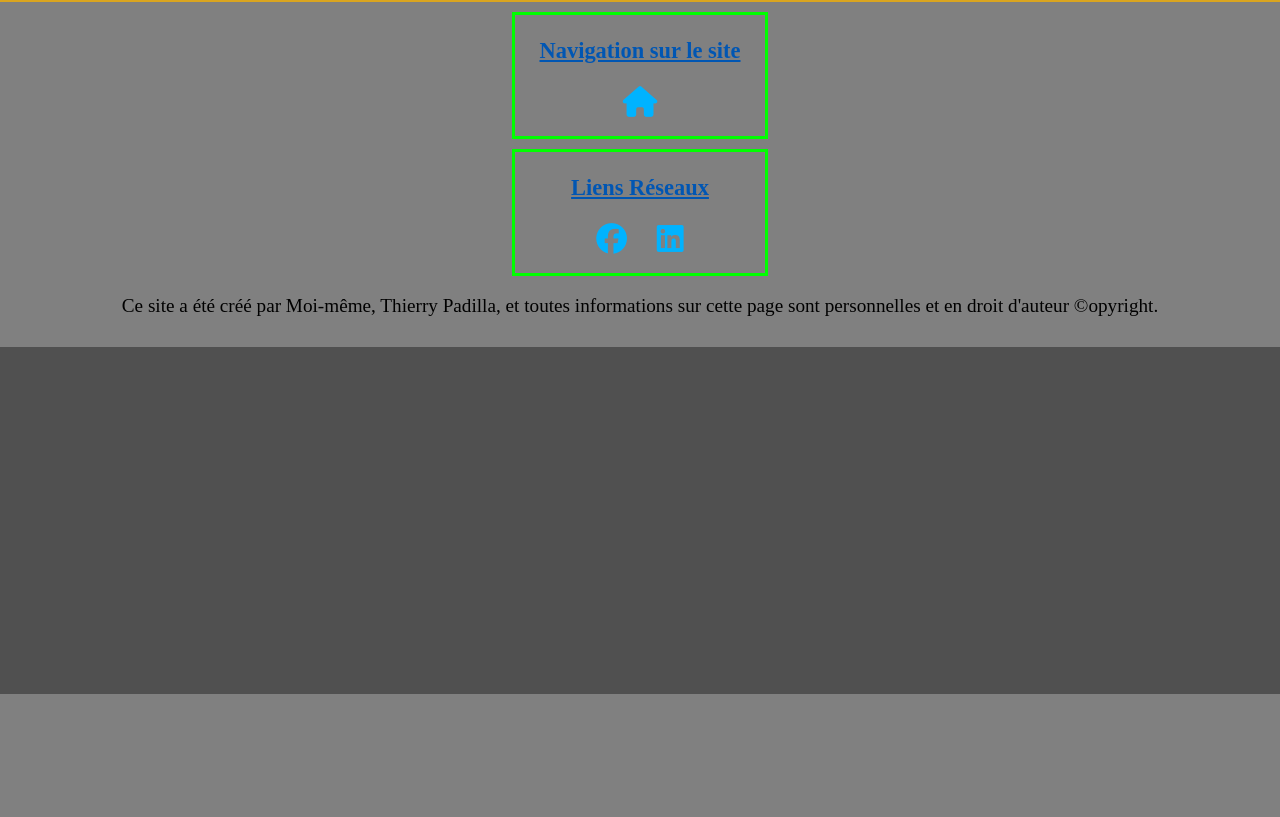
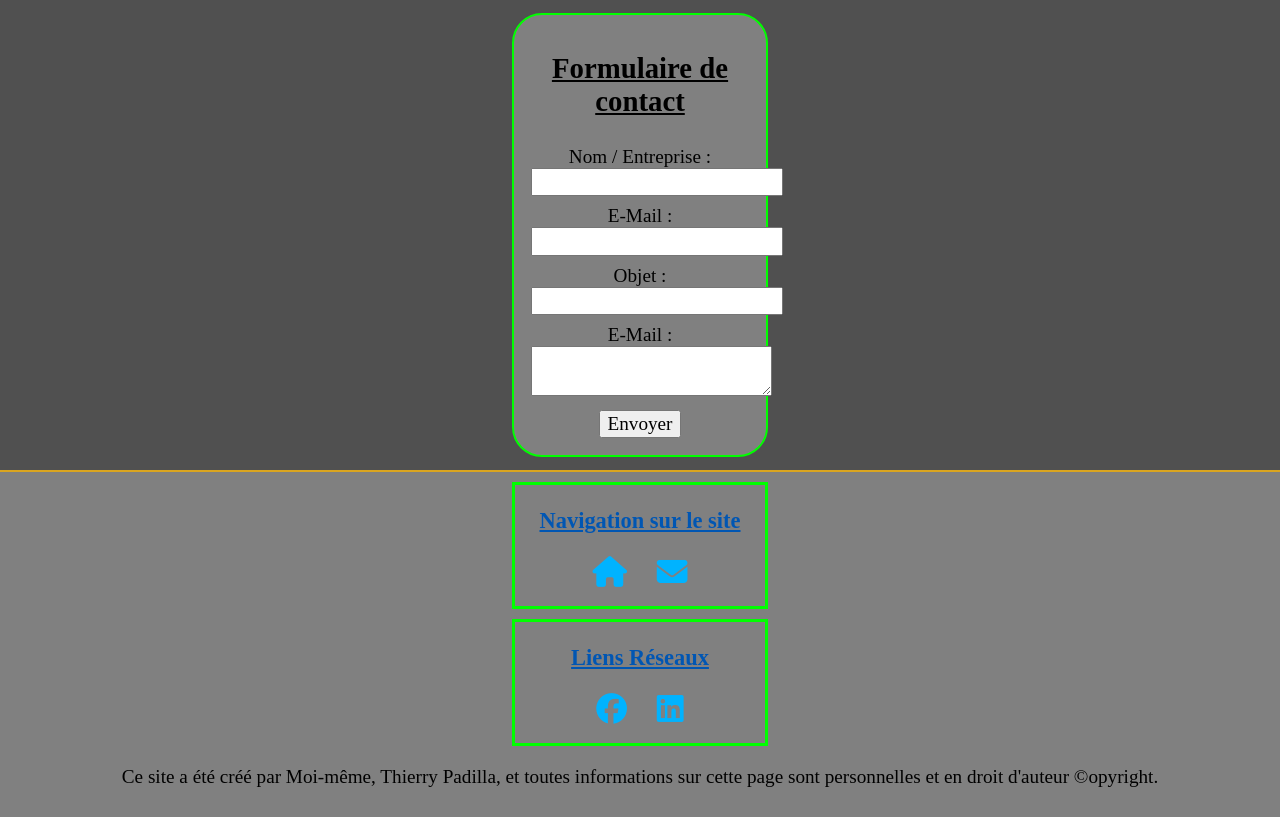
Before and after one commit to Akasukino/portfolio, a PHP site: page /templates/formulaire/contact.php in a window 1280 px wide. Shown: the part 106-923 px from the top of the page. Before the commit the page ends 800 px from the top, so only its background shows below. Run offline with PHP 8.4, Linux system fonts and the light colour scheme; some libraries are stand-ins or nearby versions.

Commit message:
MainV1.1

```diff
--- a/includes/config.php
+++ b/includes/config.php
@@ -1,3 +1,3 @@
 <?php
-const PATH_URI = 'C:/wamp64/www/portfolio/';
-const PATH_URI_FORM = "C:/wamp64/www/portfolio/templates/formulaire";
+const PATH_URI = '/portfolio/';
+const PATH_URI_FORM = '/templates/formulaire/';
--- a/public/css/main.css
+++ b/public/css/main.css
@@ -112,3 +112,13 @@ span{
     text-align: center;
     color:mediumblue;
 }
+.form_style{
+    border: 2px solid lime;
+    margin: 1% 40%;
+}
+.form_style div{
+    padding: 2%;
+}
+.form_style label{
+    display: block;
+}
--- a/templates/content/footer.php
+++ b/templates/content/footer.php
@@ -3,7 +3,7 @@
         <div class="nav-site-footer">
             <h3>Navigation sur le site</h3>
             <a href="../../index.php"><i class="fa-solid fa-house"></i></a>
-<!--            <a href=""><i class="fa-solid fa-envelope"></i></a>-->
+            <a href="<?= PATH_URI_FORM?>contact.php"><i class="fa-solid fa-envelope"></i></a>
         </div>
         <div class="nav-social-footer">
             <h3>Liens Réseaux</h3>
--- a/templates/content/header.php
+++ b/templates/content/header.php
@@ -5,7 +5,7 @@
                 <a href="/index.php">Accueil</a>
             </li>
             <li>
-                <a href="<?php PATH_URI_FORM ?>/contact.php">Contact</a>
+                <a href="<?= PATH_URI_FORM ?>contact.php">Contact</a>
             </li>
         </ul>
     </nav>
--- a/templates/formulaire/contact.php
+++ b/templates/formulaire/contact.php
@@ -3,4 +3,5 @@
 include "../../includes/config.php";
 include "../layout.php";
 include "../content/header.php";
+include "../formulaire/templates/form.php";
 include "../content/footer.php";
--- /dev/null
+++ b/templates/formulaire/templates/form.php
@@ -0,0 +1,24 @@
+<section class="form_style">
+    <h2>Formulaire de contact</h2>
+    <form action="form.php" method="post">
+        <div>
+            <label for="name">Nom / Entreprise : </label>
+            <input type="text" id="name" name="user_name">
+        </div>
+        <div>
+            <label for="mail">E-Mail : </label>
+            <input type="text" id="mail" name="user_mail">
+        </div>
+        <div>
+            <label for="objet">Objet : </label>
+            <input type="text" id="objet" name="user_objet">
+        </div>
+        <div>
+            <label for="message_form">E-Mail : </label>
+            <textarea id="message_form" name="user_message"></textarea>
+        </div>
+        <div>
+            <button type="submit">Envoyer</button>
+        </div>
+    </form>
+</section>
--- a/templates/layout.php
+++ b/templates/layout.php
@@ -3,11 +3,11 @@
 <head>
     <meta charset="UTF-8">
     <title>Thierry Padilla</title>
-    <meta name="description" content="Présentation de Thierry Padilla">
+    <meta name="description" content="Site web de Thierry Padilla">
     <meta name="viewport" content="width=device-width, user-scalable=no, initial-scale=1.0">
     <meta http-equiv="X-UA-Compatible" content="ie=edge">
     <link rel="stylesheet" href="<?php PATH_URI ?>/public/css/main.css">
-    <link rel="stylesheet" href="<?php PATH_URI ?>/portfolio/public/css/normalize-8.0.1.css">
+    <link rel="stylesheet" href="<?php PATH_URI ?>/public/css/normalize-8.0.1.css">
     <script src="https://kit.fontawesome.com/d68005ea77.js" crossorigin="anonymous"></script>
 </head>
 <body>
```
